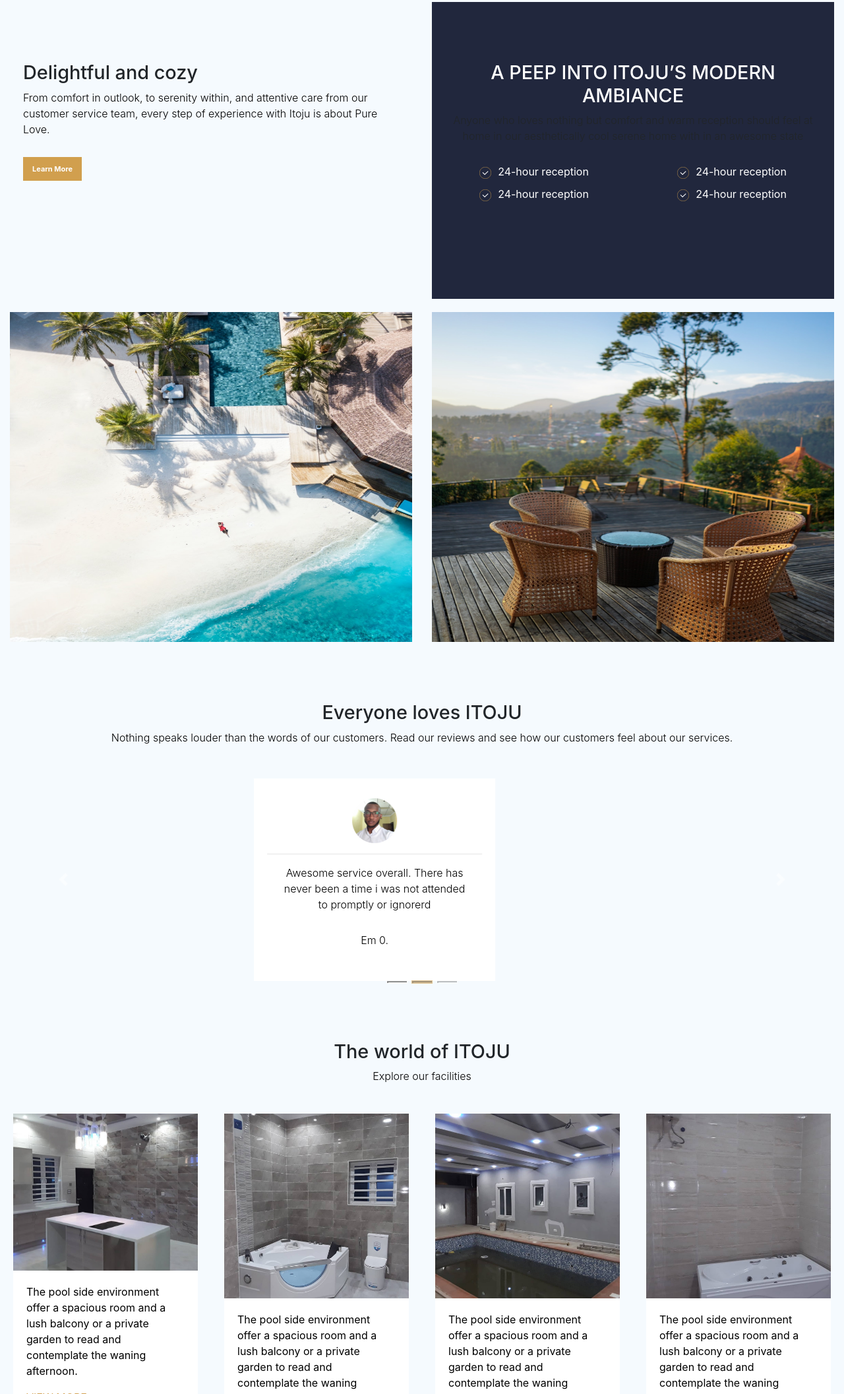
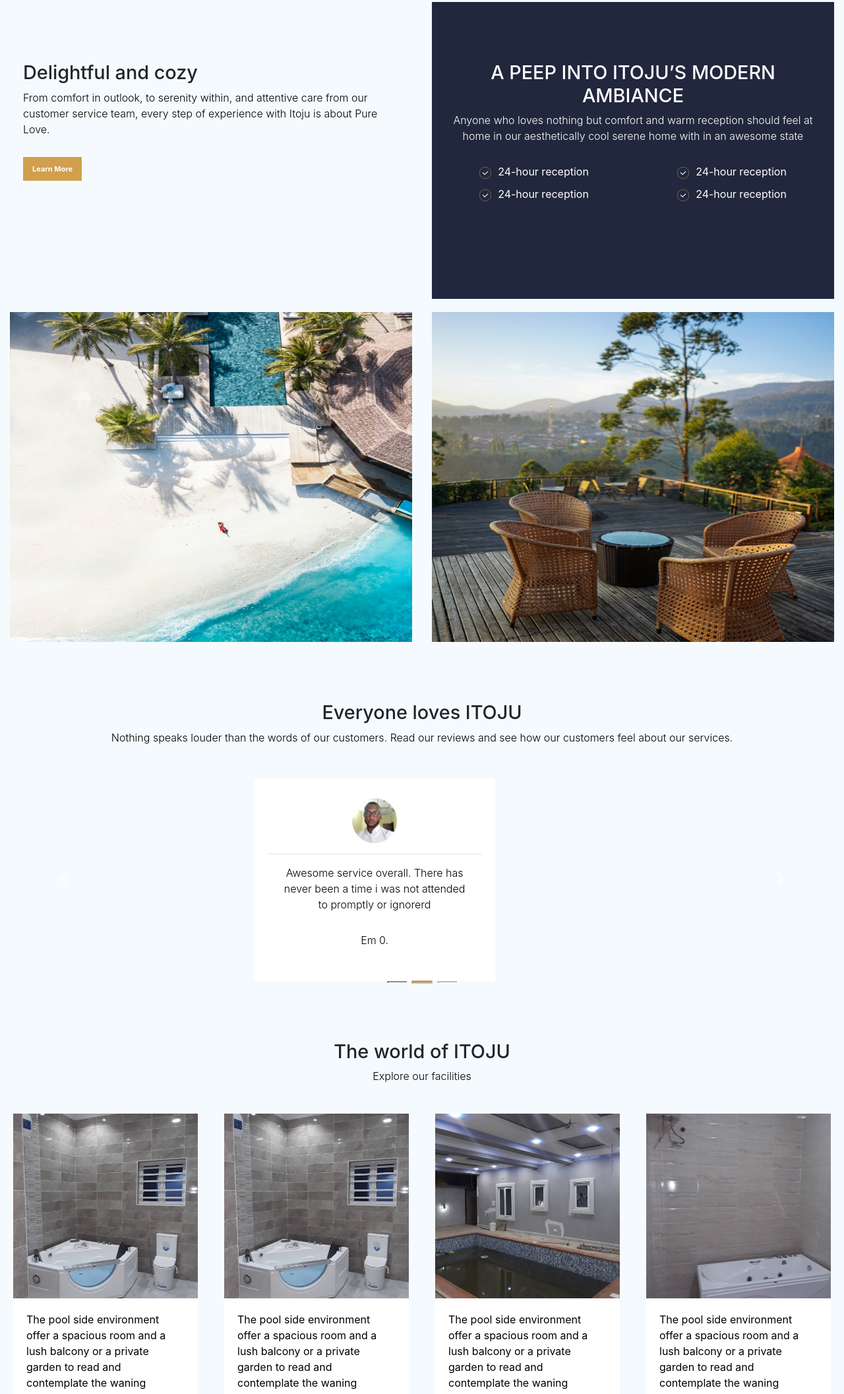
Before and after one commit to oluwadamilareosinaya/hotel-website-HNG-task3, a plain HTML site: page index.html in a window 1280 px wide. Shown: the part 687-2800 px from the top of the page at 66% size. Drawn offline with nearby package versions, Linux system fonts and the light colour scheme.

Commit message:
major improvement

```diff
--- a/index.html
+++ b/index.html
@@ -236,7 +236,7 @@
                 <div class="row">
                     <div class="col-sm-6 col-lg-3">
                         <div class="box4">
-                            <img src="./images/img1.png" width="100%">
+                            <img src="./images/img2.jpg" width="100%">
                             <div class="box3">
                                 <p class="black-text">The pool side environment offer a spacious room and a lush balcony or a private garden to read and contemplate the waning afternoon.</p>
                                 <p class="brown-text">VIEW MORE</p>
--- a/public/css/homepage.css
+++ b/public/css/homepage.css
@@ -1,6 +1,10 @@
 
 body{
     background-color: #F5FAFE;
+}
+
+.lead {
+    color: #fff;
 }
 
 .footer-wrapper {
```
